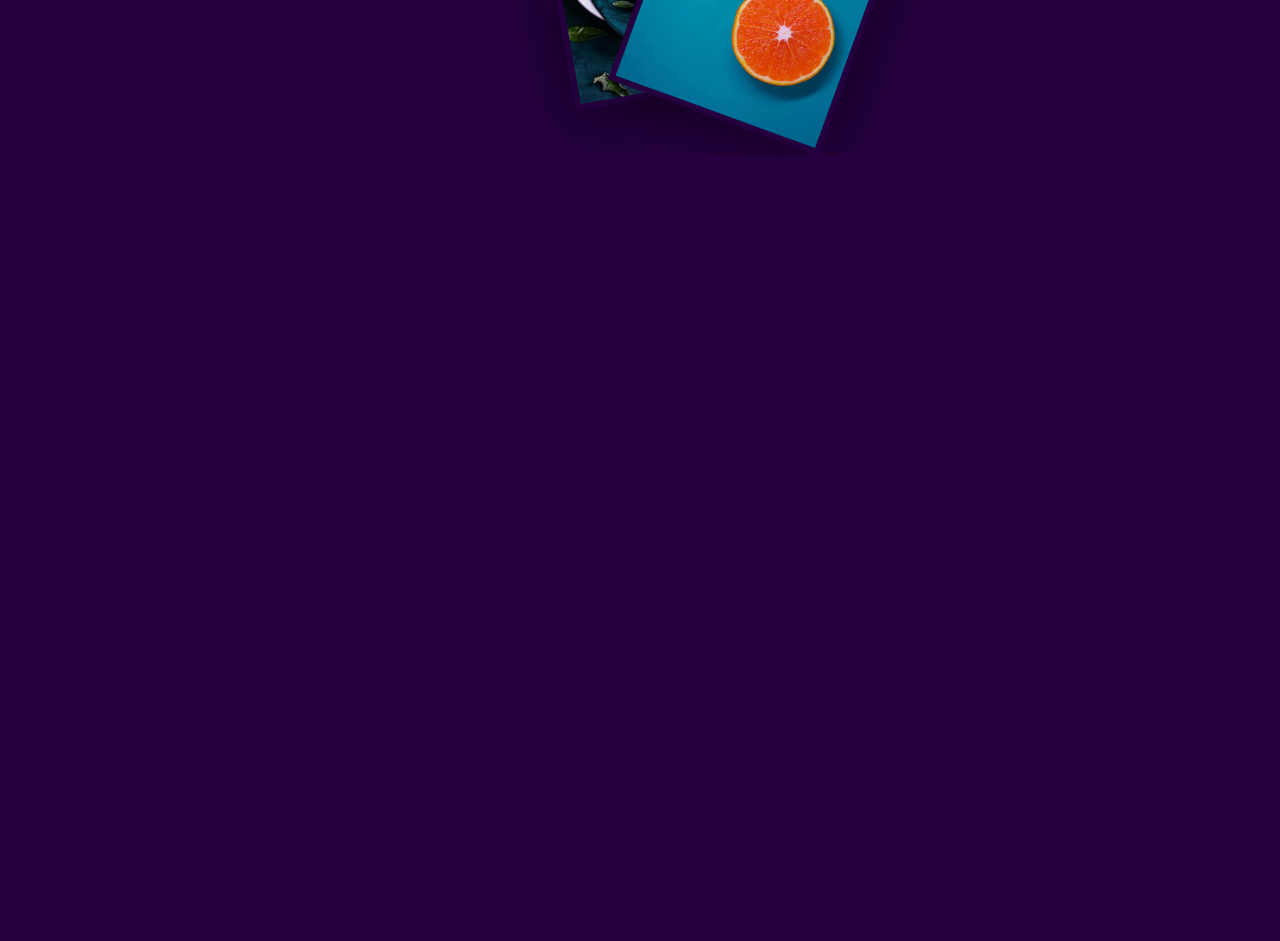
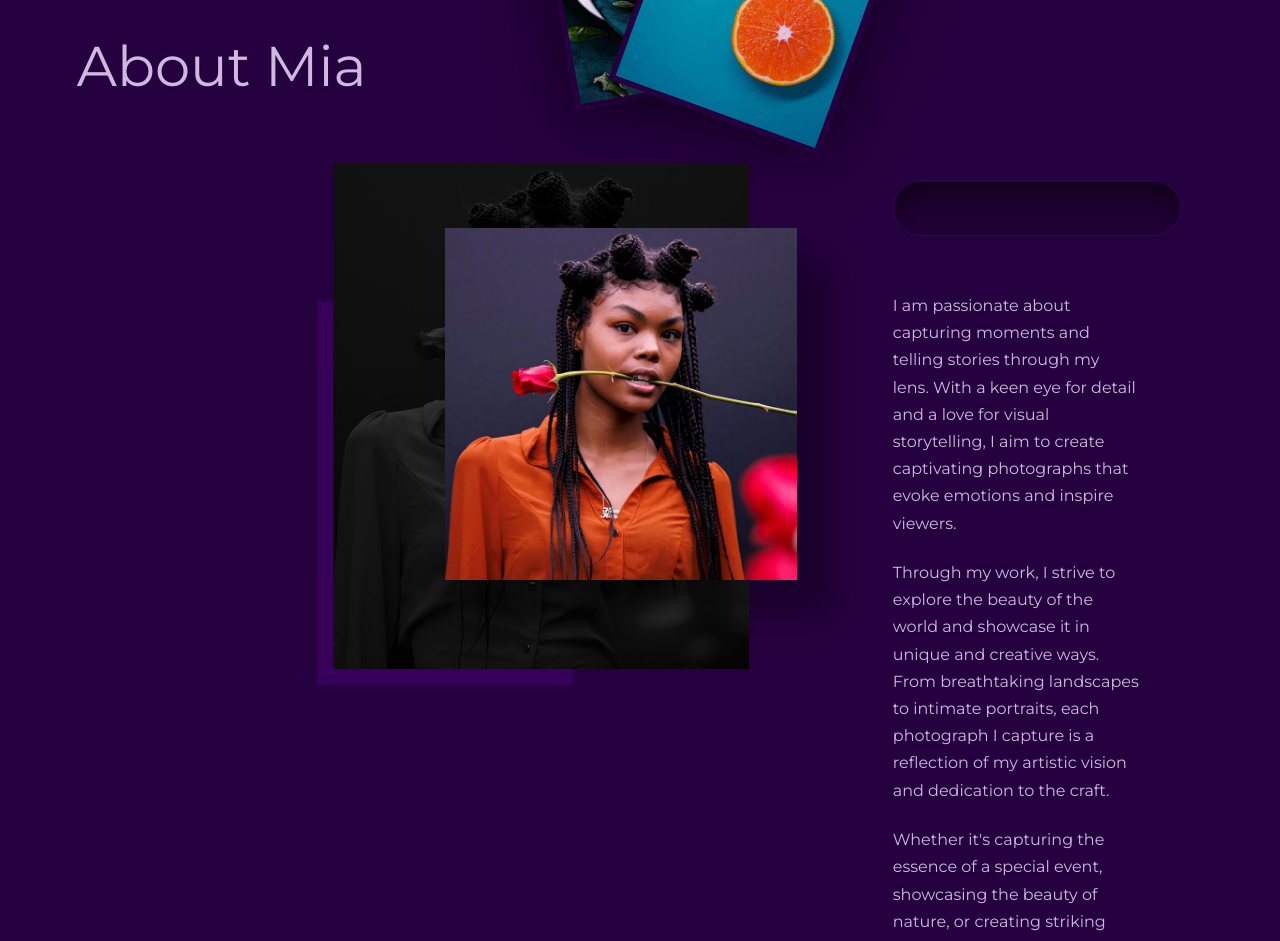
Before and after one commit to utk145/ChitrDarpan, a plain HTML site: page index.html in a window 1280 px wide. Shown: the part 908-1849 px from the top of the page. Before the commit the page ends 1064 px from the top, so only its background shows below. Drawn offline with nearby package versions, Linux system fonts and the light colour scheme.

Commit message:
about-section-done

```diff
--- a/index.html
+++ b/index.html
@@ -77,6 +77,35 @@
 
 
 
+    <section id="about">
+        <div class="container about_container">
+            <h2 class="about_title" id="about_name_title_change">About <br/>Hawk-Mi</h2>
+            <a href="mailto:connectWithMEOngithubutk145@demo.com" class="contact_btn about_btn">
+                <i class="uil uil-arrow-up-right"></i>
+                <p>YO!! GET IN TOUCH WITH ME</p>
+            </a>
+            <div class="about_left">
+                <div class="about_img">
+                    <div class="about_img_bg"></div>
+                    <div class="about_img_lg">
+                        <img src="./images_webp/about.webp" alt="About-Image">
+                        <!-- <img id="aboutImage" src="https://source.unsplash.com/752x912/?woman" alt="About-Image"> -->
+                    </div>
+                    <div class="about_img_sm">
+                        <img src="./images_webp/about.webp" alt="About-Image">
+                        <!-- <img id="aboutImage" src="https://source.unsplash.com/752x912/?woman" alt="About-Image"> -->
+                    </div>
+                </div>
+            </div>
+            <div class="about_right">
+                <div class="empty about_empty"></div>
+                <p>I am passionate about capturing moments and telling stories through my lens. With a keen eye for detail and a love for visual storytelling, I aim to create captivating photographs that evoke emotions and inspire viewers.</p>
+                <p>Through my work, I strive to explore the beauty of the world and showcase it in unique and creative ways. From breathtaking landscapes to intimate portraits, each photograph I capture is a reflection of my artistic vision and dedication to the craft.</p>
+                <p>Whether it's capturing the essence of a special event, showcasing the beauty of nature, or creating striking visual content for brands, I bring my passion and expertise to every project. I believe that photography has the power to connect people, evoke emotions, and inspire change.</p>
+            </div>
+        </div>
+    </section>
+
 
 
 
--- a/script.js
+++ b/script.js
@@ -14,7 +14,23 @@ yearElement.textContent = yearElement.textContent.replace('2023', currentYear);
 
 // Circular effect in CONTACT BTN
 const textBtns = document.querySelectorAll(".contact_btn");
-textBtns.forEach(textBtn =>{
+textBtns.forEach(textBtn => {
     let para = textBtn.querySelector('p');
-    para.innerHTML=para.innerHTML.split('').map((char,indx)=>`<span style="transform:rotate(${indx * 12}deg)">${char}</span>`).join('')
+    para.innerHTML = para.innerHTML.split('').map((char, indx) => `<span style="transform:rotate(${indx * 12}deg)">${char}</span>`).join('')
 })
+
+
+
+
+// Changing About Name just for fun
+const names = ["Hawk-Mi", "Serene", "Olivia", "Emma", "Noah", "Sophia", "Liam", "Ava", "Wilena", "Isabella", "Jamia", "Mia"];
+const randomName = names[Math.floor(Math.random() * names.length)];
+document.getElementById("about_name_title_change").textContent = `About ${randomName}`;
+
+
+
+// Handling About image
+const aboutImage = document.getElementById('aboutImage');
+aboutImage.addEventListener('error', () => {
+    aboutImage.src = './images_webp/about.webp';
+});
--- a/style.css
+++ b/style.css
@@ -305,14 +305,98 @@ header {
     animation: spinText 30s linear infinite;
 }
 
-.contact_btn p span{
+.contact_btn p span {
     position: absolute;
-    transform-origin:.3rem 5rem;
+    transform-origin: .3rem 5rem;
     letter-spacing: .4px;
 }
 
-@keyframes spinText{
-    to{
+@keyframes spinText {
+    to {
         transform: rotate(360deg);
     }
 }
+
+
+
+
+
+#about {
+    margin-top: 18rem;
+}
+
+.about_container {
+    display: grid;
+    grid-template-columns: 10rem 26rem auto;
+    gap: 5rem;
+    position: relative;
+}
+
+.about_title {
+    position: absolute;
+    top: -9rem;
+    z-index: 1;
+}
+
+.about_btn {
+    color: var(--color-primary-variant);
+    align-self: end;
+}
+
+.about_btn:hover {
+    transform: translateY(-1rem);
+    color: var(--color-primary);
+}
+
+
+.about_img {
+    position: relative;
+}
+
+.about_img_lg {
+    position: relative;
+    left: 1rem;
+    bottom: 1rem;
+    filter: saturate(0) brightness(.3);
+    transition: 500ms ease;
+}
+
+.about_img_bg {
+    width: 16rem;
+    height: 24rem;
+    position: absolute;
+    bottom: 0;
+    background: var(--color-bg-4);
+}
+
+.about_img_sm {
+    position: absolute;
+    top: 3rem;
+    left: 8rem;
+    height: 22rem;
+    width: 22rem;
+    overflow: hidden;
+    box-shadow: 2rem 2rem 2rem rgba(0, 0, 0, .3);
+    transition: 500ms ease;
+}
+
+
+.about_img:hover .about_img_sm {
+    opacity: 0;
+}
+
+.about_img:hover .about_img_lg {
+    filter: saturate(1) brightness(1);
+    box-shadow: 0 3rem 3rem rgba(0, 0, 0, .2);
+    border: 1rem solid var(--color-bg-4);
+    left: 0;
+    bottom: 0;
+}
+
+.about_right{
+    margin-left: 5rem;
+}
+
+.about_right p{
+    margin: 0 4rem 1.4rem 0;
+}
```
